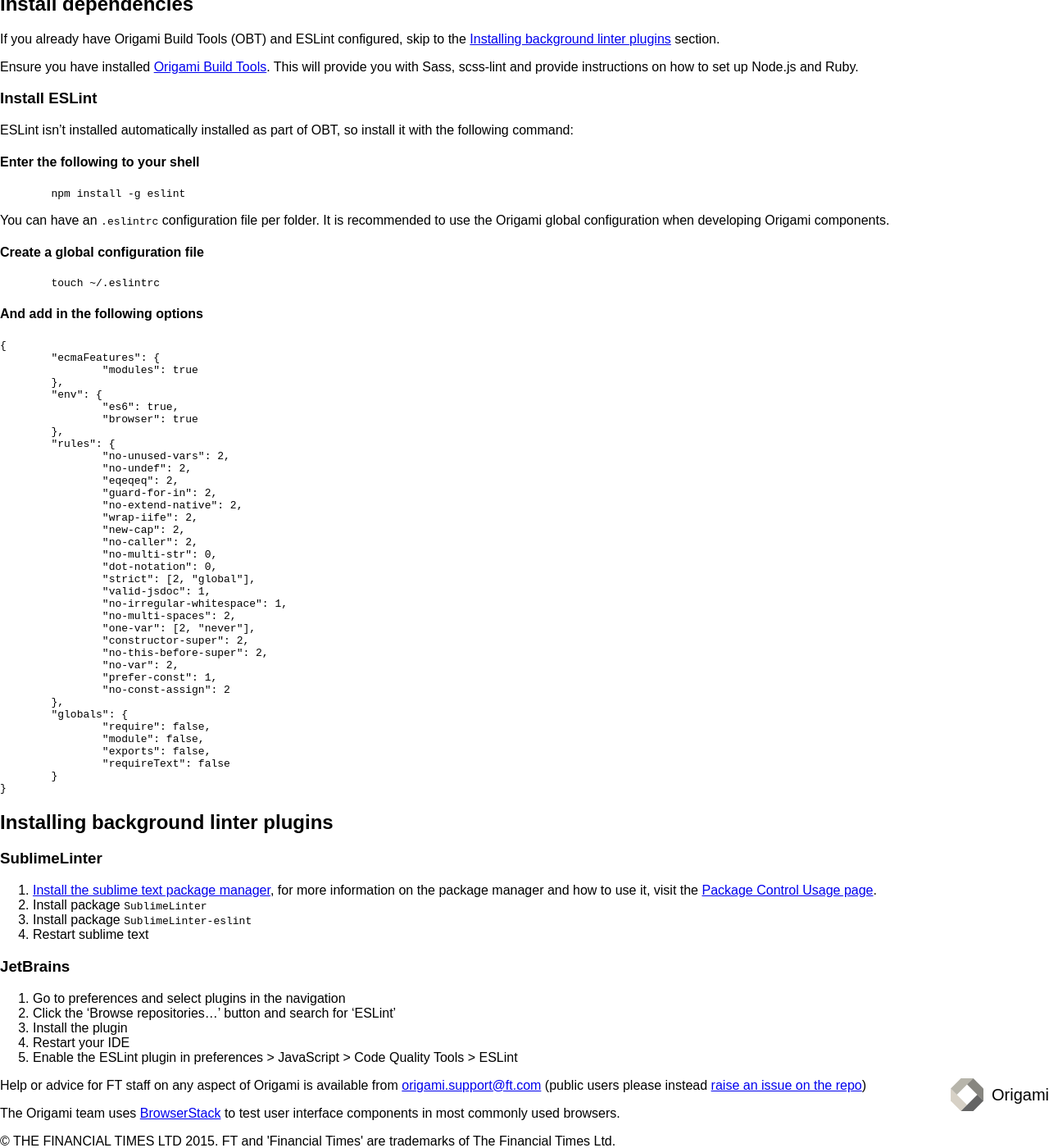
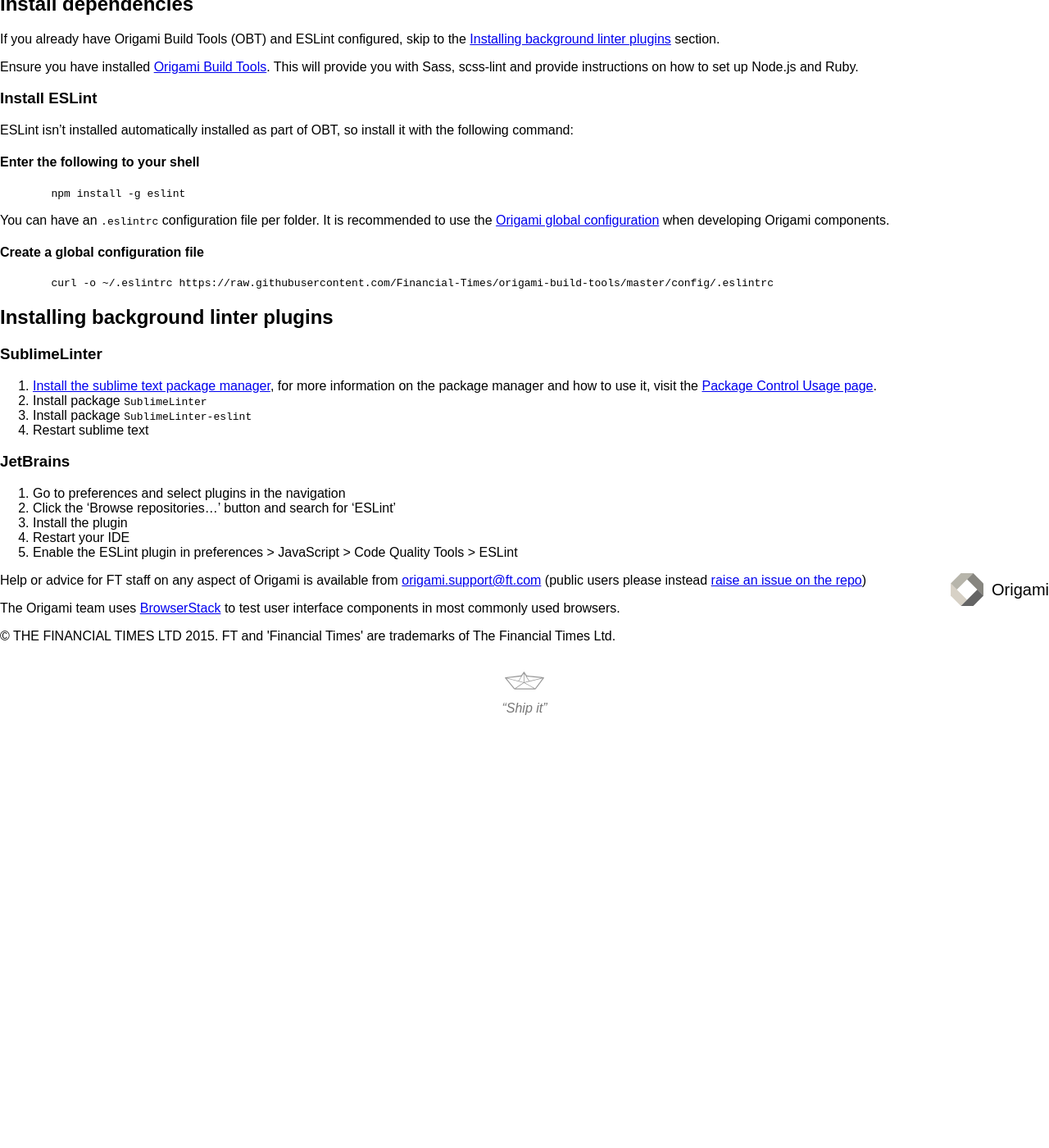
Before and after one commit to Financial-Times/ft-origami, a Jekyll site: the page built from docs/developer-guide/background-linters.md, in a window 1280 px wide and 1400 px high, scrolled down 571 px. Shown: the whole window at 82% size. Built offline with Jekyll 4.4.1, drawn with Linux system fonts in a browser that asks for light colours; nearby versions of some CDN libraries; comment, search, counter and statistics services are not loaded; a style sheet for code colours, icons or effects is not loaded; after the commit the page ends 1464 px from its top, so only the background shows below that.

Commit message:
Update background-linters.md

```diff
--- a/docs/developer-guide/background-linters.md
+++ b/docs/developer-guide/background-linters.md
@@ -25,51 +25,12 @@ ESLint isn't installed automatically installed as part of OBT, so install it wit
 	<kbd>npm install -g eslint</kbd>
 </pre>
 
-You can have an `.eslintrc` configuration file per folder. It is recommended to use the Origami global configuration when developing Origami components.
+You can have an `.eslintrc` configuration file per folder. It is recommended to use the [Origami global configuration](https://github.com/Financial-Times/origami-build-tools/blob/master/config/.eslintrc) when developing Origami components.
 
 #### Create  a global configuration file
 <pre class="cli">
-	<kbd>touch ~/.eslintrc</kbd>
+	<kbd>curl -o ~/.eslintrc https://raw.githubusercontent.com/Financial-Times/origami-build-tools/master/config/.eslintrc</kbd>
 </pre>
-
-#### And add in the following options
-	{
-		"ecmaFeatures": {
-			"modules": true
-		},
-		"env": {
-			"es6": true,
-			"browser": true
-		},
-		"rules": {
-			"no-unused-vars": 2,
-			"no-undef": 2,
-			"eqeqeq": 2,
-			"guard-for-in": 2,
-			"no-extend-native": 2,
-			"wrap-iife": 2,
-			"new-cap": 2,
-			"no-caller": 2,
-			"no-multi-str": 0,
-			"dot-notation": 0,
-			"strict": [2, "global"],
-			"valid-jsdoc": 1,
-			"no-irregular-whitespace": 1,
-			"no-multi-spaces": 2,
-			"one-var": [2, "never"],
-			"constructor-super": 2,
-			"no-this-before-super": 2,
-			"no-var": 2,
-			"prefer-const": 1,
-			"no-const-assign": 2
-		},
-		"globals": {
-			"require": false,
-			"module": false,
-			"exports": false,
-			"requireText": false
-		}
-	}
 
 ## Installing background linter plugins
 
```
